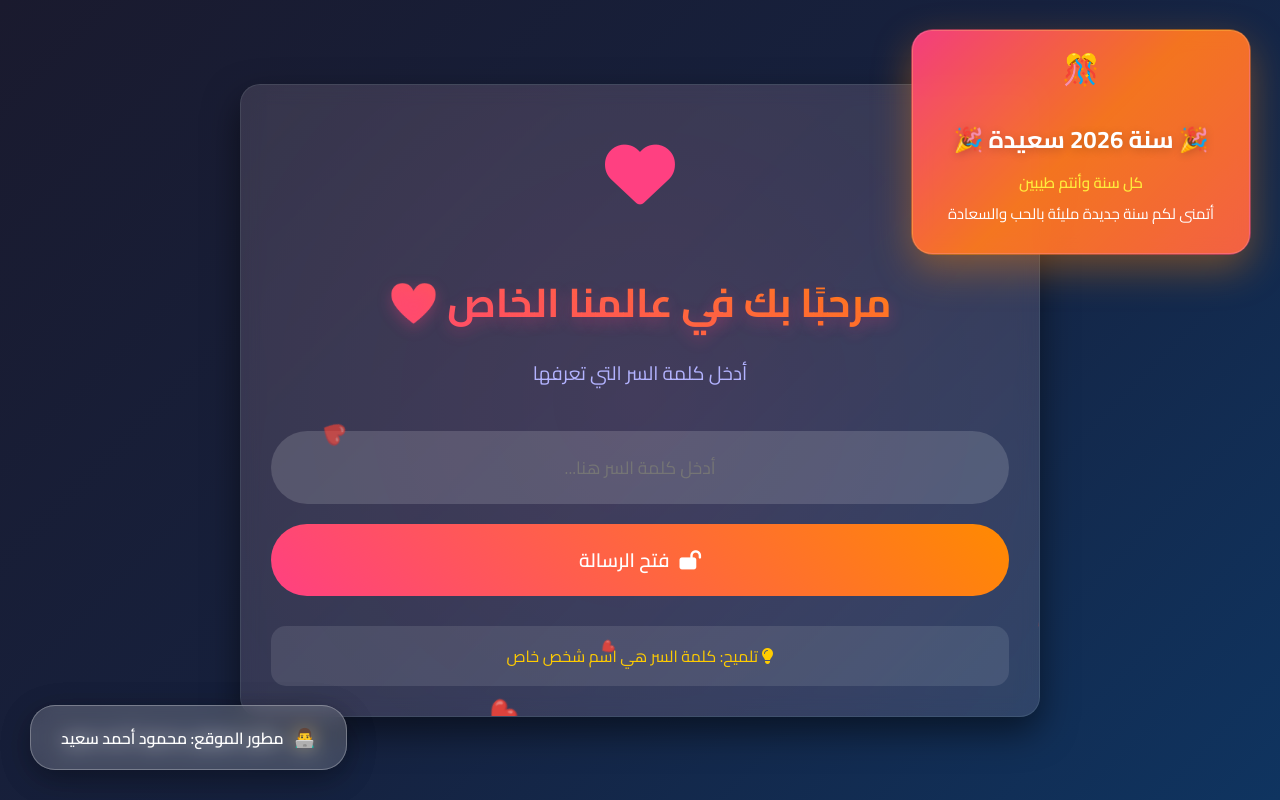
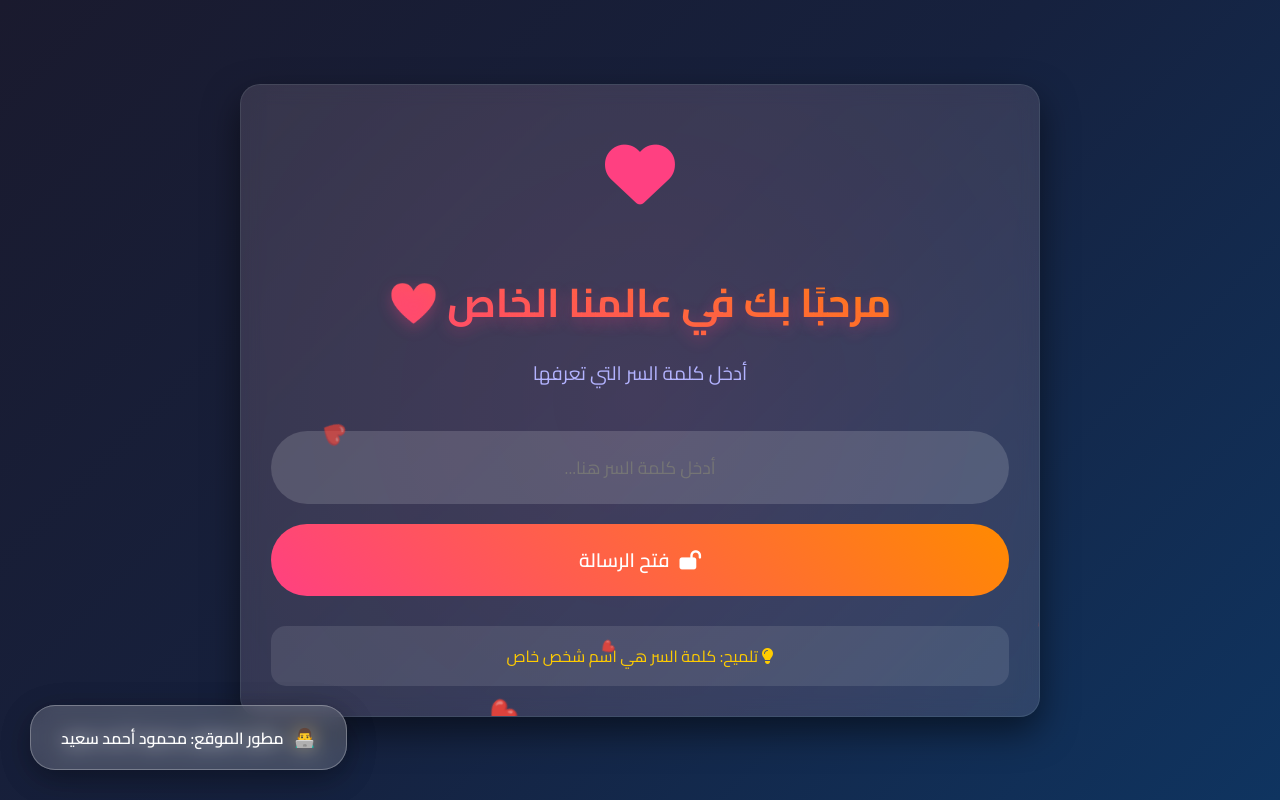
Before and after one commit to hooda2024g1-cmd/-, a plain HTML site: page index.html in a window 1280 px wide. Drawn offline with Linux system fonts and the light colour scheme.

Commit message:
Add files via upload

```diff
--- a/index.html
+++ b/index.html
@@ -22,14 +22,6 @@
     <p>مطور الموقع: محمود أحمد سعيد</p>
 </div>
 
-<!-- رسالة دخول سنة 2026 -->
-<div class="new-year-message">
-    <div class="message-content">
-        <h3>🎉 سنة 2026 سعيدة 🎉</h3>
-        <p>كل سنة وأنتم طيبين</p>
-        <p>أتمنى لكم سنة جديدة مليئة بالحب والسعادة</p>
-    </div>
-</div>
     <!-- الشاشة الرئيسية لكلمة السر -->
     <div id="passwordScreen" class="screen active">
         <div class="container">
```
